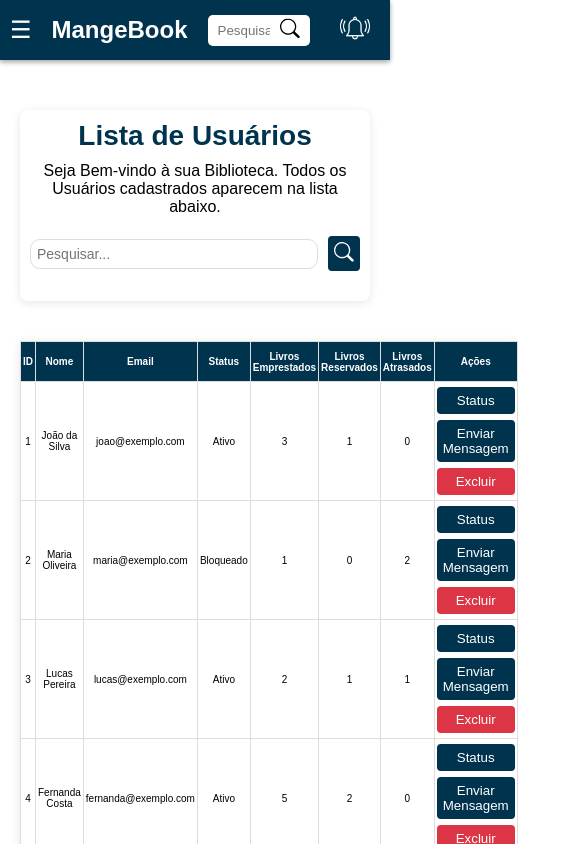
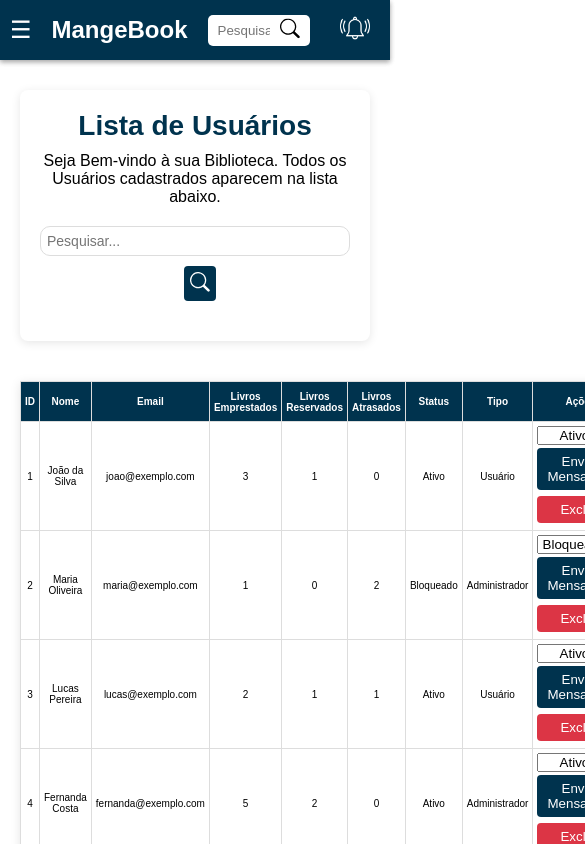
Before and after one commit to LucasSantino/MangeBook, a Vue app in the folder libraryFrontend/user-frontend/: page /adm_userslista in a window 390 px wide. Shown: the top 844 px of the page, 585 px wide, since content can reach past the window. Built offline with nearby package versions, Linux system fonts and the light colour scheme.

Commit message:
ListaUsers.vue
atualizado

```diff
--- a/libraryFrontend/user-frontend/src/views/adm_UsersLista.vue
+++ b/libraryFrontend/user-frontend/src/views/adm_UsersLista.vue
@@ -31,10 +31,11 @@
               <th>ID</th>
               <th>Nome</th>
               <th>Email</th>
-                <th>Status</th>
               <th>Livros Emprestados</th>
               <th>Livros Reservados</th>
               <th>Livros Atrasados</th>
+              <th>Status</th>
+              <th>Tipo</th> <!-- Coluna para mostrar o tipo -->
               <th>Ações</th>
             </tr>
           </thead>
@@ -43,18 +44,23 @@
               <td>{{ usuario.id }}</td>
               <td>{{ usuario.nome }}</td>
               <td>{{ usuario.email }}</td>
-                <td :id="'status-' + usuario.id">{{ usuario.status }}</td>
               <td>{{ usuario.livrosEmprestados }}</td>
               <td>{{ usuario.livrosReservados }}</td>
               <td>{{ usuario.livrosAtrasados }}</td>
               <td>
+                {{ usuario.status }}
+              </td>
+              <td>
+                <!-- Exibe o tipo de usuário (Usuário ou Administrador) -->
+                {{ usuario.tipo }}
+              </td>
+              <td>
                 <div class="acao-container">
-                    <button class="btn-status" @click="toggleStatus(usuario)">Status</button>
-                    <div :id="'status-options-' + usuario.id" class="status-options" v-show="usuario.showOptions">
-                      <button class="status-btn ativo" @click="setStatus(usuario, 'Ativo')">Ativo</button>
-                      <button class="status-btn bloqueado" @click="setStatus(usuario, 'Bloqueado')">Bloqueado</button>
-                    </div>
-                    <button class="btn-enviar-mensagem" @click="enviarMensagemPopup">Enviar Mensagem</button>
+                  <select v-model="usuario.status" @change="setStatus(usuario)">
+                    <option value="Ativo">Ativo</option>
+                    <option value="Bloqueado">Bloqueado</option>
+                  </select>
+                  <button class="btn-enviar-mensagem" @click="enviarMensagemPopup(usuario)">Enviar Mensagem</button>
                   <button class="btn-excluir" @click="excluirPopup(usuario)">Excluir</button>
                 </div>
               </td>
@@ -106,20 +112,15 @@ export default {
       isSidebarOpen: false, // Controle do estado da sidebar
       searchQuery: '',
       usuarios: [
-        { id: 1, nome: 'João da Silva', email: 'joao@exemplo.com', status: 'Ativo', livrosEmprestados: 3, livrosReservados: 1, livrosAtrasados: 0 },
-        { id: 2, nome: 'Maria Oliveira', email: 'maria@exemplo.com', status: 'Bloqueado', livrosEmprestados: 1, livrosReservados: 0, livrosAtrasados: 2 },
-        { id: 3, nome: 'Lucas Pereira', email: 'lucas@exemplo.com', status: 'Ativo', livrosEmprestados: 2, livrosReservados: 1, livrosAtrasados: 1 },
-        { id: 4, nome: 'Fernanda Costa', email: 'fernanda@exemplo.com', status: 'Ativo', livrosEmprestados: 5, livrosReservados: 2, livrosAtrasados: 0 },
-        { id: 5, nome: 'Bruno Almeida', email: 'bruno@exemplo.com', status: 'Bloqueado', livrosEmprestados: 0, livrosReservados: 3, livrosAtrasados: 4 },
-        { id: 6, nome: 'Aline Santos', email: 'aline@exemplo.com', status: 'Ativo', livrosEmprestados: 4, livrosReservados: 0, livrosAtrasados: 1 },
-        { id: 7, nome: 'Rafael Lima', email: 'rafael@exemplo.com', status: 'Bloqueado', livrosEmprestados: 1, livrosReservados: 1, livrosAtrasados: 0 },
+        { id: 1, nome: 'João da Silva', email: 'joao@exemplo.com', status: 'Ativo', tipo: 'Usuário', livrosEmprestados: 3, livrosReservados: 1, livrosAtrasados: 0 },
+        { id: 2, nome: 'Maria Oliveira', email: 'maria@exemplo.com', status: 'Bloqueado', tipo: 'Administrador', livrosEmprestados: 1, livrosReservados: 0, livrosAtrasados: 2 },
+        { id: 3, nome: 'Lucas Pereira', email: 'lucas@exemplo.com', status: 'Ativo', tipo: 'Usuário', livrosEmprestados: 2, livrosReservados: 1, livrosAtrasados: 1 },
+        { id: 4, nome: 'Fernanda Costa', email: 'fernanda@exemplo.com', status: 'Ativo', tipo: 'Administrador', livrosEmprestados: 5, livrosReservados: 2, livrosAtrasados: 0 },
+        { id: 5, nome: 'Bruno Almeida', email: 'bruno@exemplo.com', status: 'Bloqueado', tipo: 'Usuário', livrosEmprestados: 0, livrosReservados: 3, livrosAtrasados: 4 },
+        { id: 6, nome: 'Aline Santos', email: 'aline@exemplo.com', status: 'Ativo', tipo: 'Usuário', livrosEmprestados: 4, livrosReservados: 0, livrosAtrasados: 1 },
+        { id: 7, nome: 'Rafael Lima', email: 'rafael@exemplo.com', status: 'Bloqueado', tipo: 'Administrador', livrosEmprestados: 1, livrosReservados: 1, livrosAtrasados: 0 },
       ],
       paginaAtual: 1,
-      showMessagePopup: false,
-      mensagemTexto: '',
-      showExcluirPopup: false,
-      usuarioExcluir: null,
-      showPopupOverlay: false,
     };
   },
   computed: {
@@ -137,21 +138,9 @@ export default {
     toggleSidebar() {
       this.isSidebarOpen = !this.isSidebarOpen; // Alterna entre aberto e fechado
     },
-    toggleStatus(usuario) {
-      usuario.showOptions = !usuario.showOptions;
-    },
-    setStatus(usuario, status) {
-      usuario.status = status;
-      usuario.showOptions = false;
-    },
-    enviarMensagemPopup() {
-      this.showMessagePopup = true;
-      this.showPopupOverlay = true;
-    },
-    excluirPopup(usuario) {
-      this.showExcluirPopup = true;
-      this.showPopupOverlay = true;
-      this.usuarioExcluir = usuario;
+    setStatus(usuario) {
+      // Atualiza o status do usuário ao alterar a seleção
+      console.log(`Status de ${usuario.nome} alterado para ${usuario.status}`);
     },
     excluirUsuario() {
       const index = this.usuarios.findIndex(usuario => usuario.id === this.usuarioExcluir.id);
@@ -161,14 +150,6 @@ export default {
           this.paginaAtual = this.totalPaginas;
         }
       }
-      this.fecharPopup();
-    },
-    fecharPopup() {
-      this.showMessagePopup = false;
-      this.showExcluirPopup = false;
-      this.showPopupOverlay = false;
-      this.mensagemTexto = '';
-      this.usuarioExcluir = null;
     },
     navegar(direcao) {
       if (direcao === 'anterior' && this.paginaAtual > 1) {
@@ -179,11 +160,11 @@ export default {
     },
     pesquisar() {
       // Função de pesquisa
+      console.log('Pesquisando...');
     },
   },
 };
 </script>
-
 
 <style scoped>
 /* Estilo do corpo */
@@ -191,8 +172,6 @@ body {
     background-color: #f0f0f0; /* Cor de fundo */
     font-family: Arial, sans-serif; /* Fonte padrão */
 }
-
-
 
 /* Container principal */
 main {
@@ -289,6 +268,10 @@ main {
 .acao-container {
     display: flex;
     flex-direction: column;
+}
+
+select {
+    text-align: center;
 }
 
 /* Estilo dos botões */
@@ -388,71 +371,6 @@ main {
     background-color: #dc3545; /* Vermelho para Bloqueado */
     color: white;
 }
-/* Estilo do Popup */
-.popup-container {
-    position: fixed;
-    top: 50%;
-    left: 50%;
-    transform: translate(-50%, -50%);
-    background-color: white;
-    border: 1px solid #ccc;
-    padding: 20px;
-    box-shadow: 0 4px 8px rgba(0, 0, 0, 0.1);
-    display: none;
-    z-index: 1000;
-}
-
-/* Overlay para Popups */
-#popup-overlay {
-    position: fixed;
-    top: 0;
-    left: 0;
-    width: 100%;
-    height: 100%;
-    background: rgba(0, 0, 0, 0.5);
-    z-index: 999;
-    display: none;
-}
-
-/* Estilo para o botão de Enviar Mensagem */
-#popup-enviar-mensagem button {
-    background-color: #4CAF50;
-    color: white;
-    border: none;
-    padding: 10px;
-    cursor: pointer;
-    margin: 5px 0;
-}
-
-#popup-enviar-mensagem button:hover {
-    background-color: #45a049;
-}
-
-/* Estilo para o botão de Excluir */
-#popup-excluir button {
-    background-color: #f44336;
-    color: white;
-    border: none;
-    padding: 10px;
-    cursor: pointer;
-    margin: 5px 0;
-}
-
-#popup-excluir button:hover {
-    background-color: #e53935;
-}
-
-/* Caixa de Texto do Popup de Enviar Mensagem */
-#mensagem-texto {
-    width: 100%;
-    padding: 10px;
-    margin-bottom: 10px;
-    border: 1px solid #ccc;
-    border-radius: 5px;
-}
-
-/* Adicionar mais estilos conforme necessário para o layout da tabela e outros componentes */
-
 
 /* Estilo da navegação de páginas */
 .pagination-container {
@@ -480,39 +398,37 @@ main {
 /* Estilo do texto da página */
 .page-info {
     margin: 0 15px; /* Margem lateral para o texto */
-    color: #333; /* Cor do texto */
+    color: #00334e; /* Cor do texto */
 }
 
-/* Rodapé */
-.footer {
-    background-color: #00334e;
-    color: white;
-    text-align: center;
-    padding: 20px;
-    width: 100%;
-    margin: 0;
-}
-
-/* Estilo Responsivo */
+/* Media query para telas pequenas */
 @media (max-width: 768px) {
-    .usuarios-tabela th, .usuarios-tabela td {
-        padding: 2px; /* Ajustado para menor padding em telas menores */
-        font-size: 10px; /* Diminuído em telas menores */
+    .search-container2 {
+        flex-direction: column;
     }
 
     .search-bar2 {
-        width: 100%;
-        max-width: 300px;
+        width: 100%; /* Ajusta a largura para 100% em telas menores */
+        margin-bottom: 10px; /* Espaço abaixo da barra de pesquisa */
+    }
+
+    .usuarios-tabela th, .usuarios-tabela td {
+        padding: 4px; /* Ajuste do padding */
+        font-size: 10px; /* Fonte menor em telas pequenas */
     }
 
     .welcome-container {
-        padding: 10px; /* Reduz o padding do container em telas menores */
+        margin-top: 20px; /* Reduz a margem superior */
+        width: 100%; /* Largura 100% para o container */
     }
 
-    .pagination-btn {
-        padding: 8px 16px; /* Ajuste nos botões de paginação em telas pequenas */
+    .usuarios-tabela {
+        font-size: 10px; /* Menor tamanho de fonte para tabelas */
+    }
+
+    .pagination-container {
+        flex-direction: column; /* Empilha os botões de paginação */
     }
 }
 
-
 </style>
```
Lines whose indentation alone changed are shown as unchanged.
